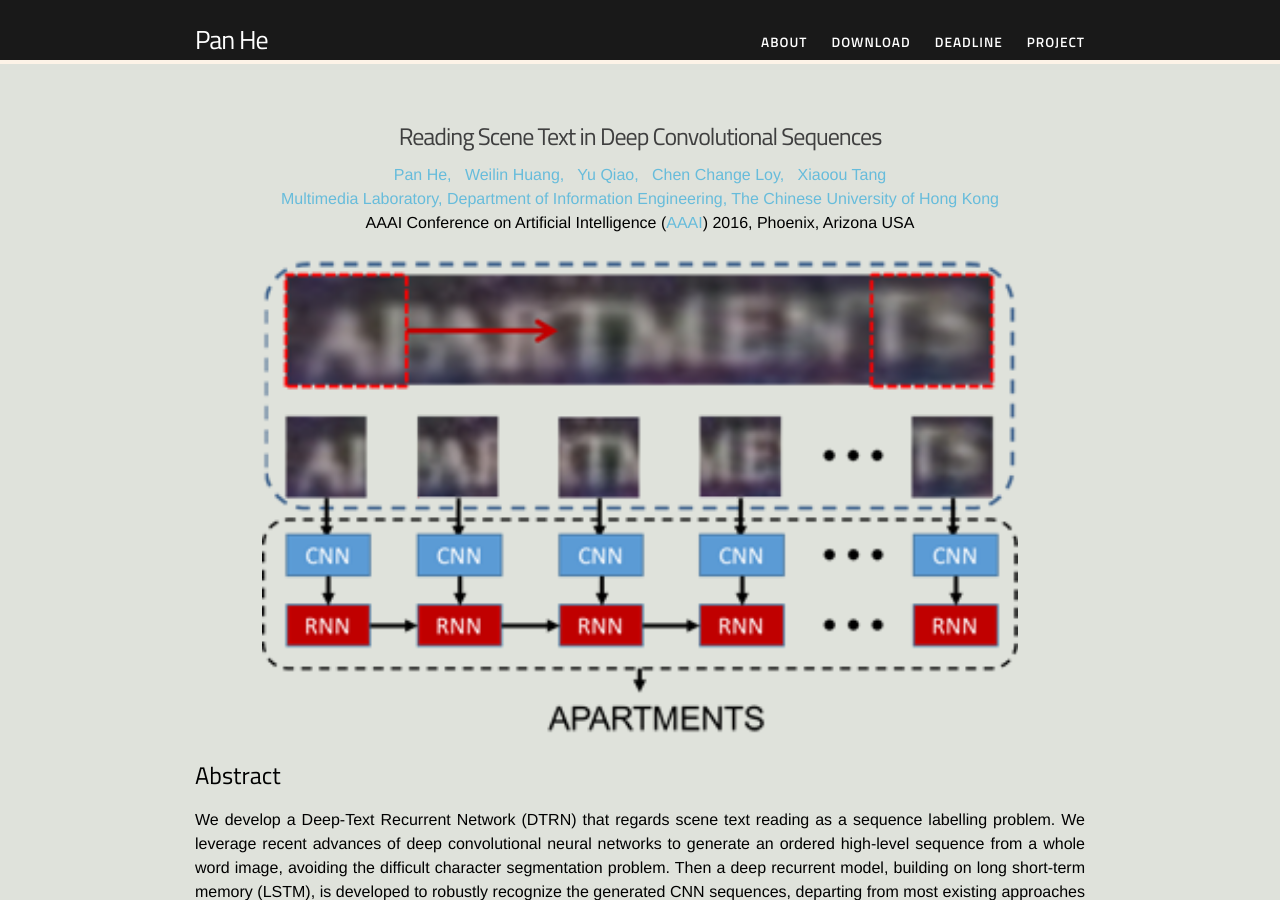
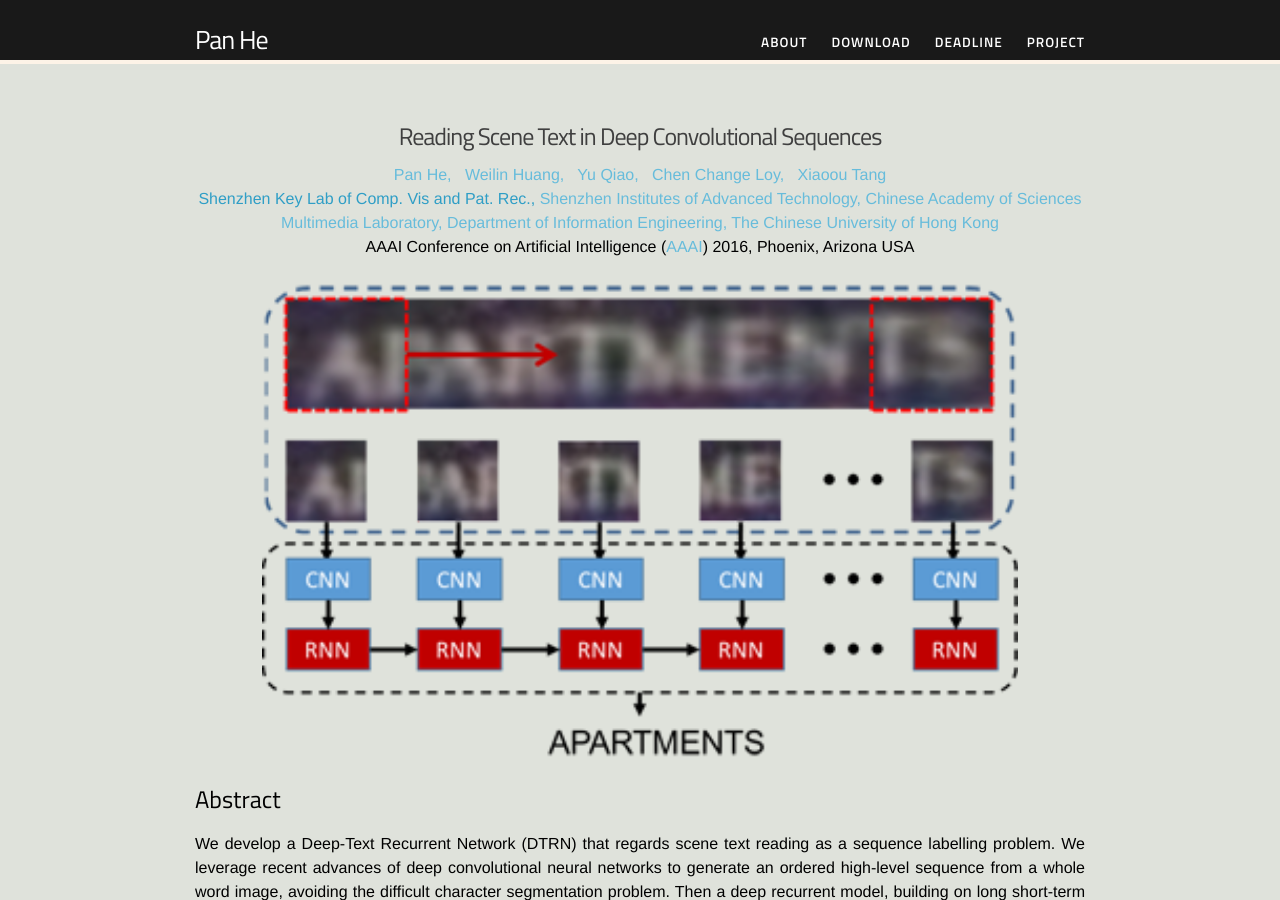
Before and after one commit to BestSonny/BestSonny.github.io.old, a Jekyll site: the page built from project/DTRN.md, in a window 1280 px wide and 900 px high. Built offline with Jekyll 4.4.1, drawn with Linux system fonts in a browser that asks for light colours.

Commit message:
add affiliation

```diff
--- a/project/DTRN.md
+++ b/project/DTRN.md
@@ -16,10 +16,17 @@ permalink: /project/DTRN/
 	</div>
 
 	<div class="affiliations">
+	  <a href="">Shenzhen Key Lab of Comp. Vis and Pat. Rec.,</a>
+	  <a href="http://english.siat.cas.cn/"> Shenzhen Institutes of Advanced Technology, </a>
+	  <a href="http://english.cas.cn/">Chinese Academy of Sciences</a>
+	</div>
+
+	<div class="affiliations">
 	  <a href="http://mmlab.ie.cuhk.edu.hk/">Multimedia Laboratory, </a>
 	  <a href="http://www.ie.cuhk.edu.hk/">Department of Information Engineering, </a>
 	  <a href="www.cuhk.edu.hk">The Chinese University of Hong Kong</a>
 	</div>
+
 
 	<div class="venue">AAAI Conference on Artificial Intelligence (<a href="http://www.aaai.org/Conferences/AAAI/aaai16.php" target="_blank">AAAI</a>) 2016, Phoenix, Arizona USA
 	</div>
```
